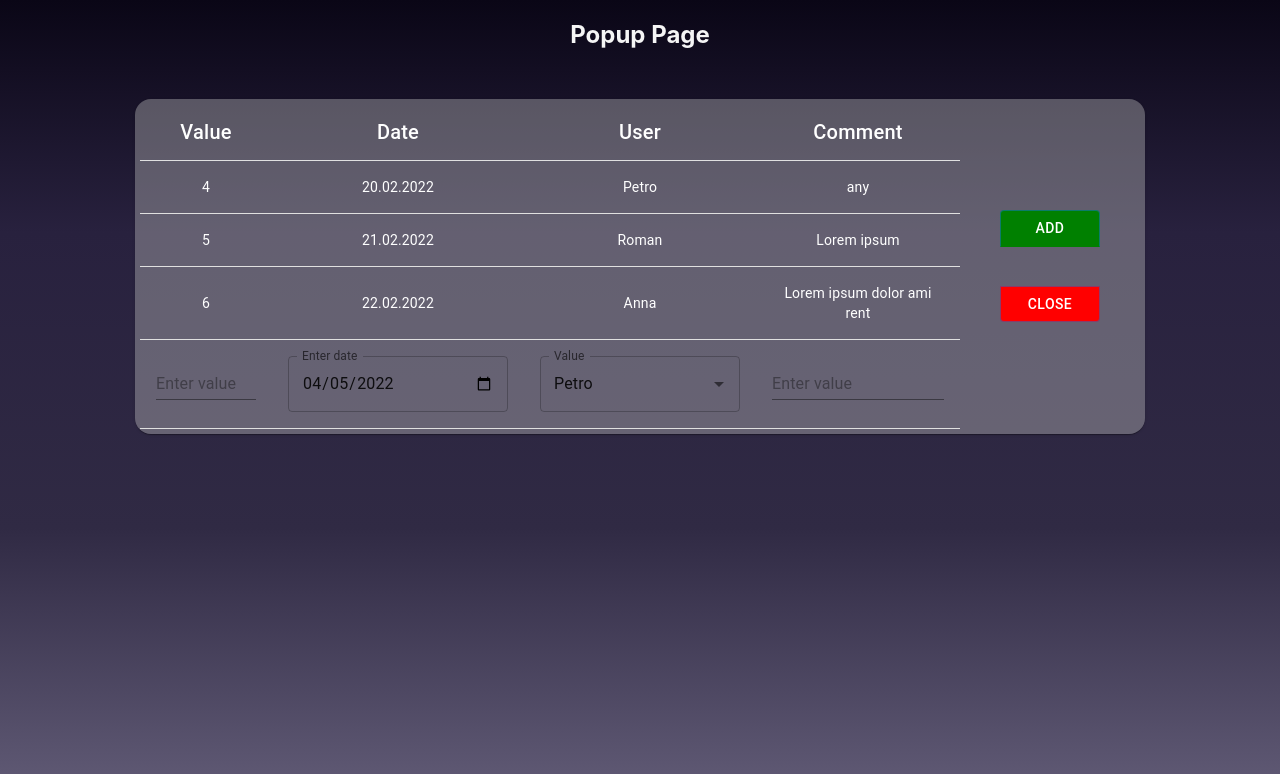
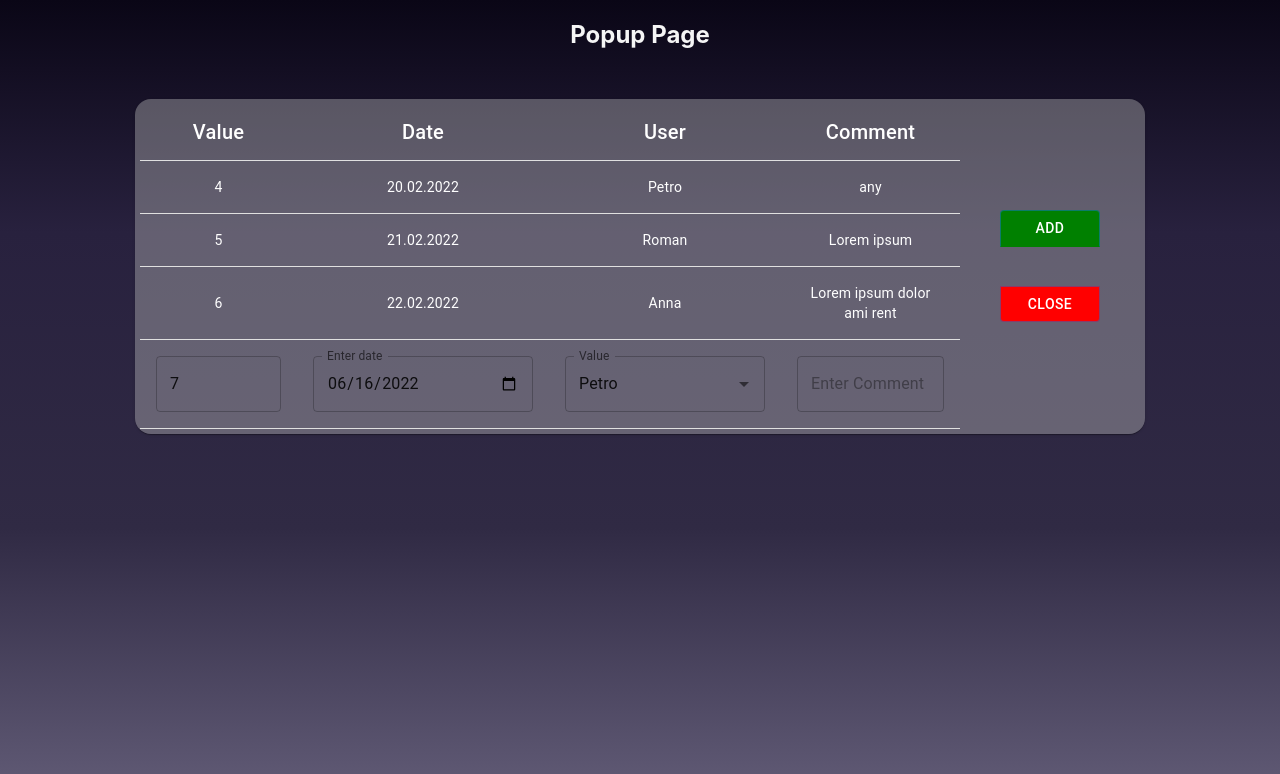
Before and after one commit to dmytro-kuz/sierentz-test-task, a React (Create React App) app: page /popup in a window 1280 px wide. Shown: the top 774 px of the page. Built offline with nearby package versions, Linux system fonts and the light colour scheme.

Commit message:
add some fixes and refactoring

```diff
--- a/src/components/popup/PopupPage.jsx
+++ b/src/components/popup/PopupPage.jsx
@@ -1,5 +1,7 @@
 import React from "react";
 import { useState } from "react";
+import { getTodayDate } from "./getDate/getTodayDate.js";
+import { defaultValues } from "./defaultValues/defaultValues.js";
 import {
   Table,
   TableContainer,
@@ -12,8 +14,6 @@ import {
   Autocomplete,
   Button,
   ButtonGroup,
-  Box,
-  Input,
 } from "@mui/material";
 import uniqid from "uniqid";
 
@@ -21,62 +21,42 @@ export default function PopupPage() {
   const style1 = { color: "white", fontSize: 20 };
   const style2 = { color: "white" };
   const style3 = { color: "white", width: "100px" };
-  const defaultValues = [
-    { value: 4, date: "20.02.2022", user: "Petro", comment: "any" },
-    { value: 5, date: "21.02.2022", user: "Roman", comment: "Lorem ipsum" },
-    {
-      value: 6,
-      date: "22.02.2022",
-      user: "Anna",
-      comment: "Lorem ipsum dolor ami rent",
-    },
-  ];
-
-  const todayYear = () => {
-    const todayDate = new Date();
-    const todayYear = todayDate.getFullYear();
-    const todayMonth =
-      todayDate.getMonth() < 10
-        ? "0" + todayDate.getMonth()
-        : todayDate.getMonth();
-    const todayDay =
-      todayDate.getDay() < 10 ? "0" + todayDate.getDay() : todayDate.getDay();
-    return `${todayYear}-${todayDay}-${todayMonth}`;
-  };
 
   const [data, setData] = useState(defaultValues);
-  const [value, setValue] = useState("");
-  const [date, setDate] = useState(todayYear());
-  const [user, setUser] = useState("Default User");
+  const [value, setValue] = useState(defaultValues[defaultValues.length - 1].value + 1);
+  const [date, setDate] = useState(getTodayDate());
+  const [user, setUser] = useState("Petro");
   const [comment, setComment] = useState("");
 
   const handleAdd = () => {
-    setData([...data, {value: value, date: date, user: user, comment: comment}])
-    console.log(data);
+    setData([
+      ...data,
+      { value, date, user, comment},
+    ]);
+    setValue(prevValue => prevValue + 1);
+    setDate(getTodayDate());
+    setUser("Petro");
+    setComment("");
   };
 
   const handleValue = (e) => {
     setValue(e.target.value);
-    // console.log(e.target.value);
   };
 
   const handleComment = (e) => {
     setComment(e.target.value);
-    // console.log(e.target.value);
   };
 
   const handleDate = (e) => {
     setDate(e.target.value);
-    // console.log(e.target.value);
   };
 
   const handleUser = (e) => {
     setUser(e.target.textContent);
-    // console.log(e.target.textContent);
   };
 
   return (
-    <Box>
+    <>
       <h2>Popup Page</h2>
       <TableContainer
         sx={{
@@ -130,8 +110,9 @@ export default function PopupPage() {
             ))}
             <TableRow>
               <TableCell key={uniqid()}>
-                <Input
-                required
+                <TextField
+                  sx={{ width: 125 }}
+                  required
                   onBlur={handleValue}
                   defaultValue={value}
                   placeholder='Enter value'
@@ -159,11 +140,11 @@ export default function PopupPage() {
                 />
               </TableCell>
               <TableCell key={uniqid()}>
-                <Input
-                required
+                <TextField
+                  required
                   onBlur={handleComment}
                   defaultValue={comment}
-                  placeholder='Enter value'
+                  placeholder='Enter Comment'
                 />
               </TableCell>
             </TableRow>
@@ -176,6 +157,7 @@ export default function PopupPage() {
             <Button
               sx={{ m: 5, background: "green", color: "white", width: "100px" }}
               key='one'
+              type="submit"
               onClick={handleAdd}>
               Add
             </Button>,
@@ -188,6 +170,6 @@ export default function PopupPage() {
           ]}
         </ButtonGroup>
       </TableContainer>
-    </Box>
+      </>
   );
 }
--- /dev/null
+++ b/src/components/popup/defaultValues/defaultValues.js
@@ -0,0 +1,10 @@
+export const defaultValues = [
+    { value: 4, date: "20.02.2022", user: "Petro", comment: "any" },
+    { value: 5, date: "21.02.2022", user: "Roman", comment: "Lorem ipsum" },
+    {
+      value: 6,
+      date: "22.02.2022",
+      user: "Anna",
+      comment: "Lorem ipsum dolor ami rent",
+    },
+  ];
--- /dev/null
+++ b/src/components/popup/getDate/getTodayDate.js
@@ -0,0 +1,14 @@
+export function getTodayDate() {
+  const todayDate = new Date();
+  const todayYear = todayDate.getFullYear();
+  const todayMonth =
+    todayDate.getMonth() + 1 < 10
+      ? "0" + (todayDate.getMonth() + 1)
+      : todayDate.getMonth();
+  const todayDay =
+    todayDate.getUTCDate() < 10
+      ? "0" + todayDate.getUTCDate()
+      : todayDate.getUTCDate();
+
+  return `${todayYear}-${todayMonth}-${todayDay}`;
+}
```
